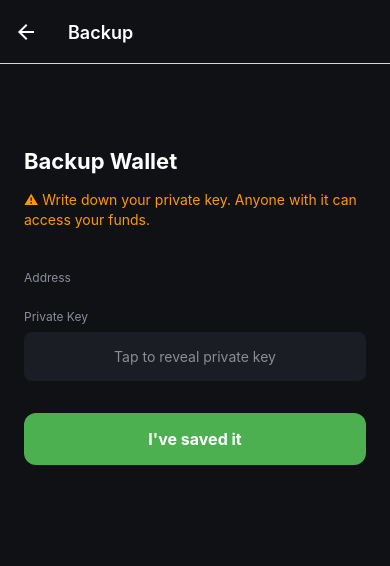
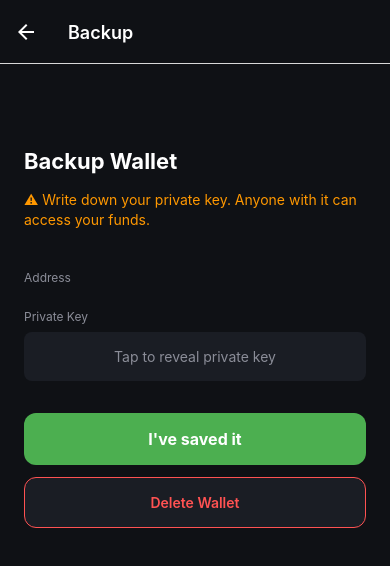
Before and after one commit to SCDOLAB/scdo-wallet-mobile, a React Native app: screen /Backup in a window 390 px wide. Shown: the top 566 px of the page. Built offline with nearby package versions, Linux system fonts and the light colour scheme.

Commit message:
feat: add delete wallet button on backup screen

```diff
--- a/src/screens/BackupScreen.js
+++ b/src/screens/BackupScreen.js
@@ -1,16 +1,36 @@
 import React, { useState, useEffect } from 'react';
 import { View, Text, TouchableOpacity, StyleSheet, Alert } from 'react-native';
-import { loadPrivateKey, loadAddress } from '../services/wallet';
+import { loadPrivateKey, loadAddress, deleteWallet } from '../services/wallet';
+import { useNavigation } from '@react-navigation/native';
 
 export default function BackupScreen() {
   const [privKey, setPrivKey] = useState('');
   const [address, setAddress] = useState('');
   const [show, setShow] = useState(false);
+  const navigation = useNavigation();
 
   useEffect(() => {
     loadPrivateKey().then(setPrivKey);
     loadAddress().then(setAddress);
   }, []);
+
+  const handleDelete = () => {
+    Alert.alert(
+      'Delete Wallet?',
+      'Your private key will be erased. Make sure you have backed it up. Continue?',
+      [
+        { text: 'Cancel', style: 'cancel' },
+        {
+          text: 'Delete',
+          style: 'destructive',
+          onPress: async () => {
+            await deleteWallet();
+            navigation.reset({ index: 0, routes: [{ name: 'CreateWallet' }] });
+          },
+        },
+      ]
+    );
+  };
 
   return (
     <View style={styles.container}>
@@ -32,6 +52,10 @@ export default function BackupScreen() {
       <TouchableOpacity style={styles.doneBtn} onPress={() => Alert.alert('Done', 'Keep your private key safe')}>
         <Text style={styles.doneText}>I've saved it</Text>
       </TouchableOpacity>
+
+      <TouchableOpacity style={styles.deleteBtn} onPress={handleDelete}>
+        <Text style={styles.deleteText}>Delete Wallet</Text>
+      </TouchableOpacity>
     </View>
   );
 }
@@ -47,4 +71,6 @@ const styles = StyleSheet.create({
   revealText: { color: '#8B8D98', fontSize: 14 },
   doneBtn: { backgroundColor: '#4CAF50', padding: 16, borderRadius: 12, alignItems: 'center', marginTop: 32 },
   doneText: { color: '#fff', fontSize: 16, fontWeight: '700' },
+  deleteBtn: { backgroundColor: '#1A1D24', padding: 16, borderRadius: 12, alignItems: 'center', marginTop: 12, borderWidth: 1, borderColor: '#FF5252' },
+  deleteText: { color: '#FF5252', fontSize: 14, fontWeight: '600' },
 });
```
